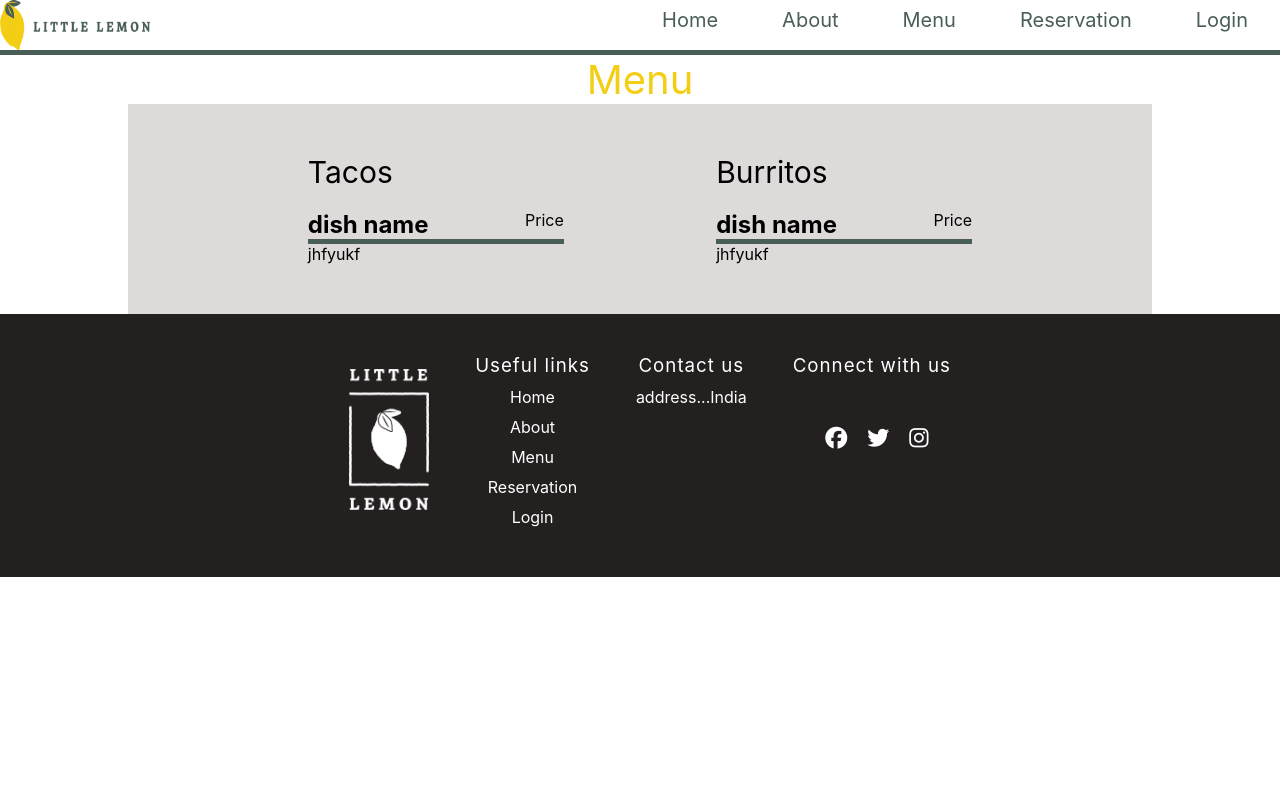
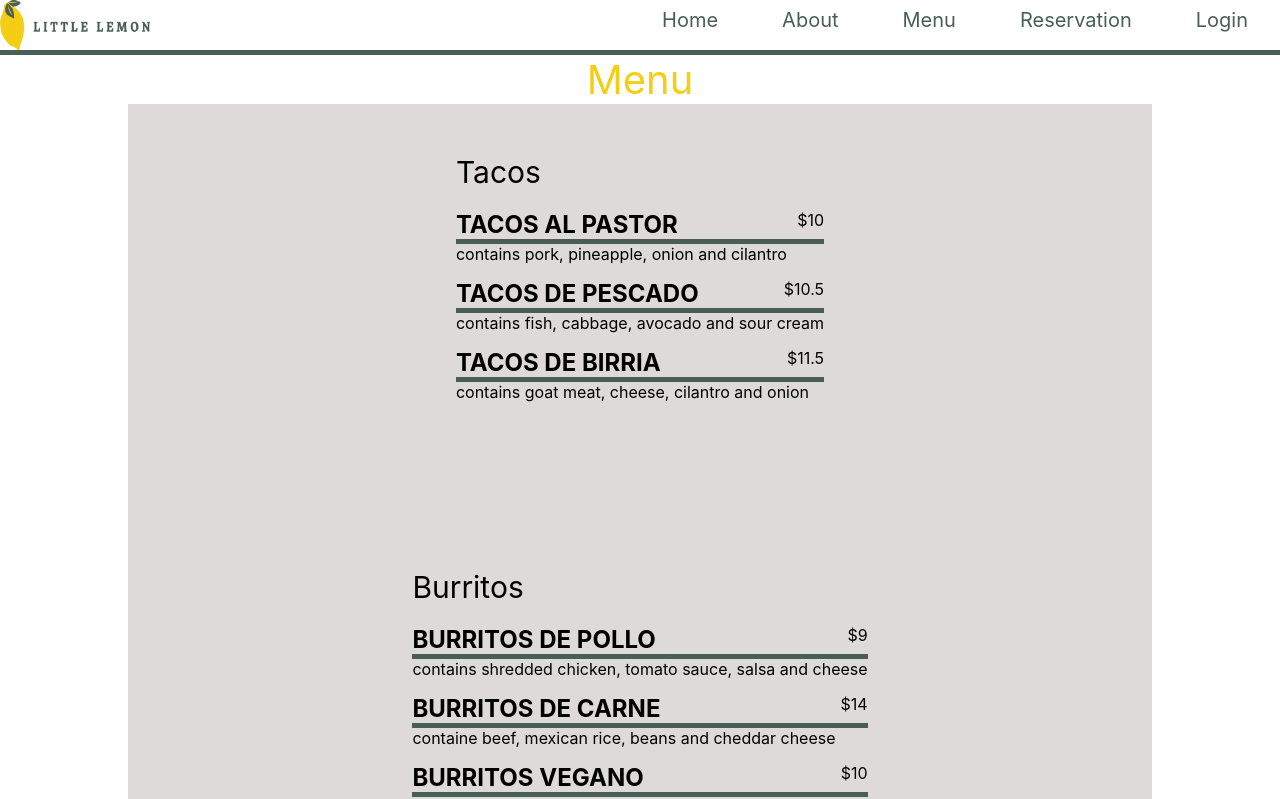
Before and after one commit to ismeet010/little-lemon-app, a React (Create React App) app: page /little-lemon-app/menu in a window 1280 px wide. Shown: the top 799 px of the page. Built offline with nearby package versions, Linux system fonts and the light colour scheme.

Commit message:
added menu items

```diff
--- a/src/components/menu/Menu.js
+++ b/src/components/menu/Menu.js
@@ -1,18 +1,60 @@
 import React from 'react'
 import MenuItem from './MenuItem'
+import "./menu.css"
 
 const Menu = () => {
+  const Tacos = [
+    {
+      name: "TACOS AL PASTOR",
+      price: "$10",
+      desc: "contains pork, pineapple, onion and cilantro",
+    },
+    {
+      name: "TACOS DE PESCADO",
+      price: "$10.5",
+      desc: "contains fish, cabbage, avocado and sour cream ",
+    },
+    {
+      name: "TACOS DE BIRRIA",
+      price: "$11.5",
+      desc: "contains goat meat, cheese, cilantro and onion",
+    },
+  ];
+
+  const Burritos = [
+    {
+      name: "BURRITOS DE POLLO",
+      price: "$9",
+      desc: "contains shredded chicken, tomato sauce, salsa and cheese",
+    },
+    {
+      name: "BURRITOS DE CARNE",
+      price: "$14",
+      desc: "containe beef, mexican rice, beans and cheddar cheese",
+    },
+    {
+      name: "BURRITOS VEGANO",
+      price: "$10",
+      desc: "containe beans, vegan sour cream, guacamole and salsa",
+    },
+  ];
   return (
     <div className="flex-column menu-div">
       <h2 className="menu-heading">Menu</h2>
       <section className="flex-row menu">
         <div className="menu-col-1">
-          <h3 className='menu-h3'>Tacos</h3>
-          <MenuItem />
+          <h3 className="menu-h3">Tacos</h3>
+          {/* <MenuItem data={Tacos} /> */}
+          {Tacos.map((data) => (
+            <MenuItem name={data.name} price={data.price} desc={data.desc} />
+          ))}
         </div>
         <div className="menu-col-2">
-            <h3 className='menu-h3'>Burritos</h3>
-          <MenuItem />
+          <h3 className="menu-h3">Burritos</h3>
+          {/* <MenuItem data={Burritos} /> */}
+          {Burritos.map((data) => (
+            <MenuItem name={data.name} price={data.price} desc={data.desc} />
+          ))}
         </div>
       </section>
     </div>
--- a/src/components/menu/MenuItem.js
+++ b/src/components/menu/MenuItem.js
@@ -1,13 +1,13 @@
 import React from 'react'
 
-const MenuItem = () => {
+const MenuItem = (props) => {
   return (
-    <div className='flex-column menu-width'>
+    <div className='flex-column menu-width margin-bottom'>
       <div className="flex-row space-between bottomborder">
-        <h2>dish name</h2>
-        <span>Price</span>
+        <h2>{props.name}</h2>
+        <span>{props.price}</span>
       </div>
-      <p>jhfyukf</p>
+      <p>{props.desc}</p>
     </div>
   );
 }
--- /dev/null
+++ b/src/components/menu/menu.css
@@ -0,0 +1,3 @@
+.margin-bottom{
+    margin-bottom: 15px;
+}
```
